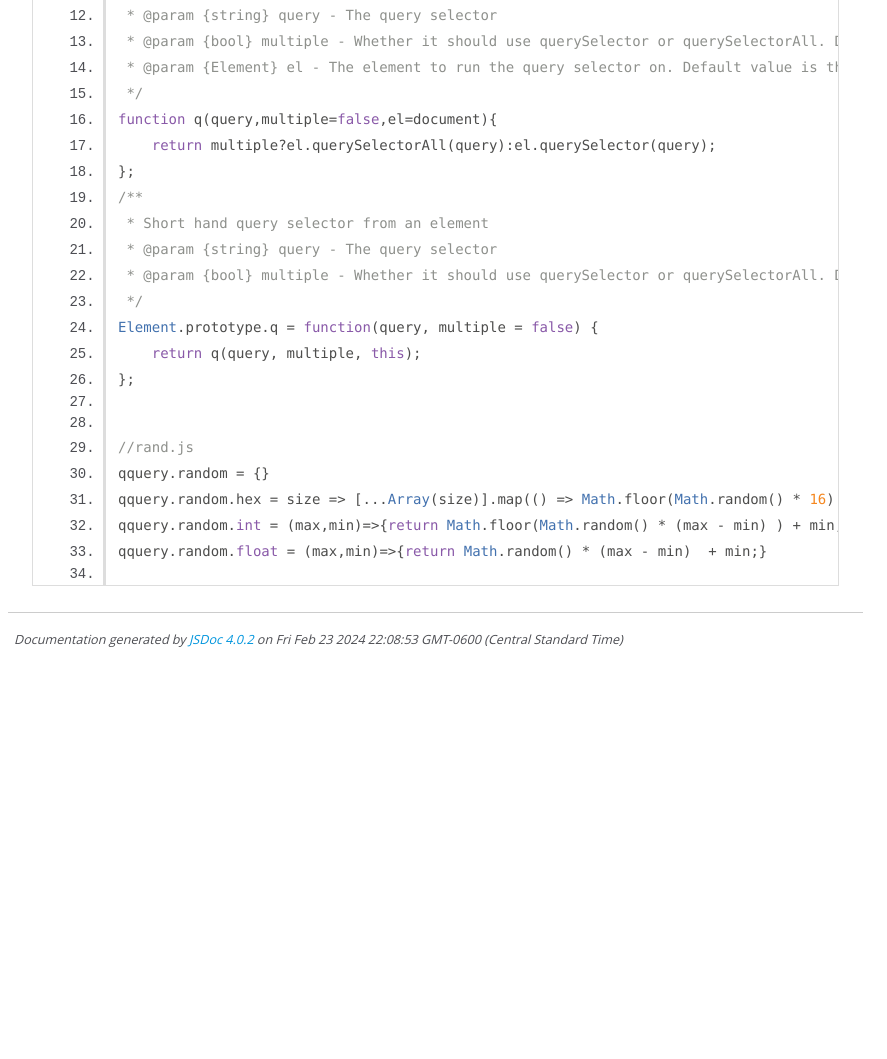
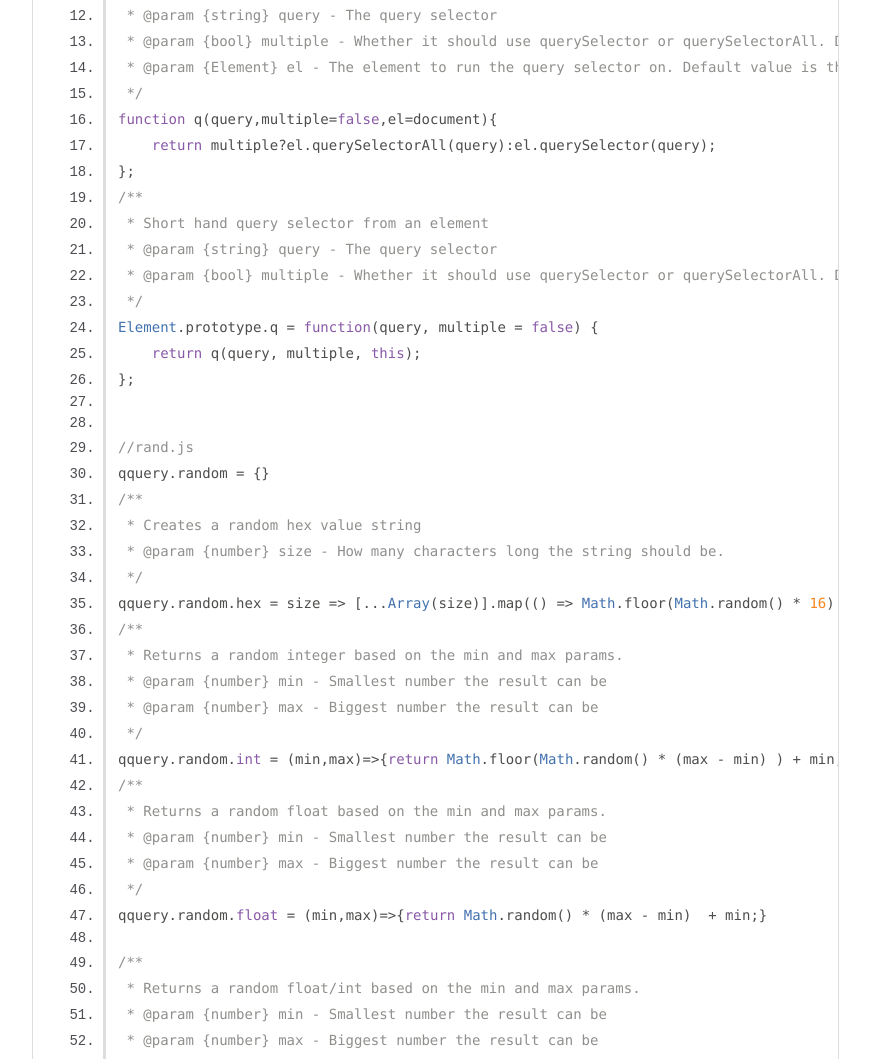
Before and after one commit to minidogg/QQuery, a plain HTML site: page docs/bundle.js.html in a window 1280 px wide. Shown: the part 413-1472 px from the top of the page, without its empty margins (0-887 px from the left). Before the commit the page ends 1077 px from the top, so only its background shows below. Drawn offline with Linux system fonts and the light colour scheme.

Commit message:
Added docs for random

```diff
--- a/docs/bundle.js.html
+++ b/docs/bundle.js.html
@@ -56,10 +56,32 @@ Element.prototype.q = function(query, multiple = false) {
 
 //rand.js
 qquery.random = {}
+/**
+ * Creates a random hex value string
+ * @param {number} size - How many characters long the string should be.
+ */
 qquery.random.hex = size => [...Array(size)].map(() => Math.floor(Math.random() * 16).toString(16)).join('');
-qquery.random.int = (max,min)=>{return Math.floor(Math.random() * (max - min) ) + min;}
-qquery.random.float = (max,min)=>{return Math.random() * (max - min)  + min;}
+/**
+ * Returns a random integer based on the min and max params.
+ * @param {number} min - Smallest number the result can be
+ * @param {number} max - Biggest number the result can be
+ */
+qquery.random.int = (min,max)=>{return Math.floor(Math.random() * (max - min) ) + min;}
+/**
+ * Returns a random float based on the min and max params.
+ * @param {number} min - Smallest number the result can be
+ * @param {number} max - Biggest number the result can be
+ */
+qquery.random.float = (min,max)=>{return Math.random() * (max - min)  + min;}
 
+/**
+ * Returns a random float/int based on the min and max params.
+ * @param {number} min - Smallest number the result can be
+ * @param {number} max - Biggest number the result can be
+ */
+qquery.rand = (min,max)=>{
+    Number.isInteger(min)&amp;&amp;Number.isInteger(max)?qquery.random.int(min,max):qquery.random.float(min,max)
+}
 </code></pre>
         </article>
     </section>
@@ -76,7 +98,7 @@ qquery.random.float = (max,min)=>{return Math.random() * (max - min)  + min;}
 <br class="clear">
 
 <footer>
-    Documentation generated by <a href="https://github.com/jsdoc/jsdoc">JSDoc 4.0.2</a> on Fri Feb 23 2024 22:08:53 GMT-0600 (Central Standard Time)
+    Documentation generated by <a href="https://github.com/jsdoc/jsdoc">JSDoc 4.0.2</a> on Fri Feb 23 2024 22:18:26 GMT-0600 (Central Standard Time)
 </footer>
 
 <script> prettyPrint(); </script>
```
Also changed, not shown: docs/global.html (+1 -1 lines), docs/index.html (+1 -1 lines), src/js/rand.js (+25 -2 lines), dist/bundle.js.
